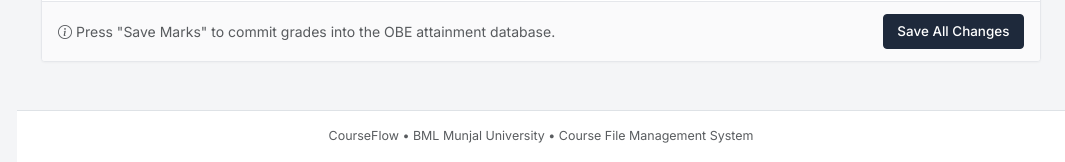
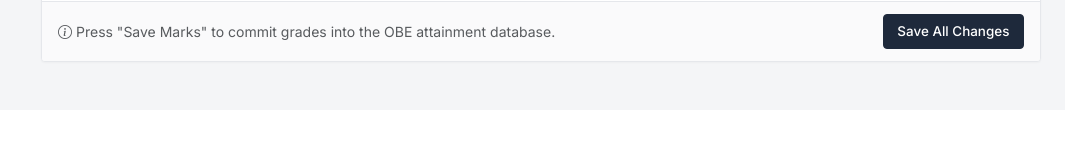
Before and after one commit to Prernaa-27/CourseFlow, a Flask app: page /marks in a window 1280 px wide. Shown: the part 1017-1179 px from the top of the page, without its empty margins (215-1280 px from the left). After the commit the page ends 1081 px from the top, so only its background shows below. Run offline with Flask 3, Linux system fonts and the light colour scheme.

Commit message:
Remove redundant footer and disclaimer lines across base and login templates

```diff
--- a/templates/base.html
+++ b/templates/base.html
@@ -192,11 +192,6 @@
     <main class="app-content">
       {% block content %}{% endblock %}
     </main>
-
-    <!-- Footer -->
-    <footer class="p-3 text-center text-muted border-top bg-white small" style="font-size: 0.78rem;">
-      CourseFlow &bull; BML Munjal University &bull; Course File Management System
-    </footer>
   </div>
 </div>
 
--- a/templates/login.html
+++ b/templates/login.html
@@ -82,10 +82,6 @@
             <span>8-Section Course Handout</span>
           </div>
         </div>
-      </div>
-
-      <div class="pt-4 border-top border-white-50 text-white-50 small" style="font-size: 0.75rem;">
-        Software Engineering Course Project &bull; Academic Evaluation Build
       </div>
     </div>
 
```
